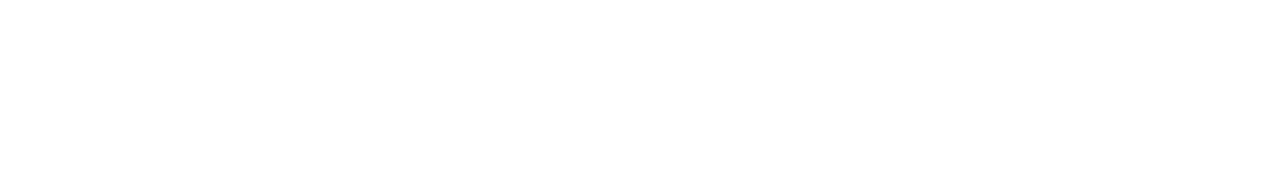
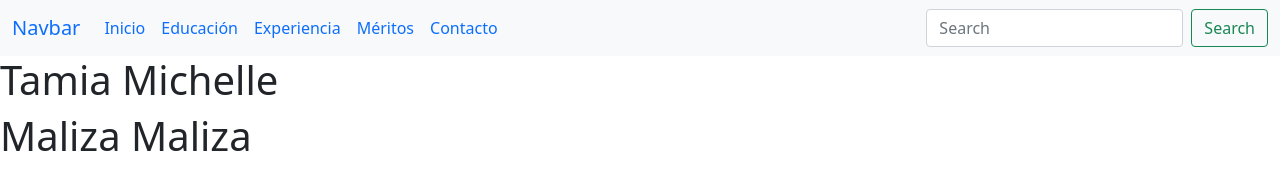
Before and after one commit to TMPixel/CorreccionTaller, a plain HTML site: page index.html in a window 1280 px wide. Drawn offline with nearby package versions, Linux system fonts and the light colour scheme.

Commit message:
Se agrego bootstrap

```diff
--- a/index.html
+++ b/index.html
@@ -12,7 +12,45 @@
     </head>
 
     <body>
+       <section>
+        <nav class="navbar navbar-expand-lg bg-light">
+            <div class="container-fluid">
+              <a class="navbar-brand" href="#">Navbar</a>
+              <button class="navbar-toggler" type="button" data-bs-toggle="collapse" data-bs-target="#navbarSupportedContent" aria-controls="navbarSupportedContent" aria-expanded="false" aria-label="Toggle navigation">
+                <span class="navbar-toggler-icon"></span>
+              </button>
+              <div class="collapse navbar-collapse" id="navbarSupportedContent">
+                <ul class="navbar-nav me-auto mb-2 mb-lg-0">
+                  <li class="nav-item">
+                    <a class="nav-link active" aria-current="page" href="#">Inicio</a>
+                  </li>
+                  <li class="nav-item">
+                    <a class="nav-link" href="#">Educación</a>
+                  </li>
+                  <li class="nav-item">
+                    <a class="nav-link" href="#">Experiencia</a>
+                  </li>
+                  <li class="nav-item">
+                    <a class="nav-link" href="#">Méritos</a>
+                  </li>
+                  <li class="nav-item">
+                    <a class="nav-link" href="#">Contacto</a>
+                  </li>
+                </ul>
+                <form class="d-flex" role="search">
+                  <input class="form-control me-2" type="search" placeholder="Search" aria-label="Search">
+                  <button class="btn btn-outline-success" type="submit">Search</button>
+                </form>
+              </div>
+            </div>
+        </nav>
 
+       </section>
+       <section>
+        <h1>Tamia Michelle</h1>
+        <h1>Maliza Maliza</h1>
+
+       </section>
     </body>
 
 
```
